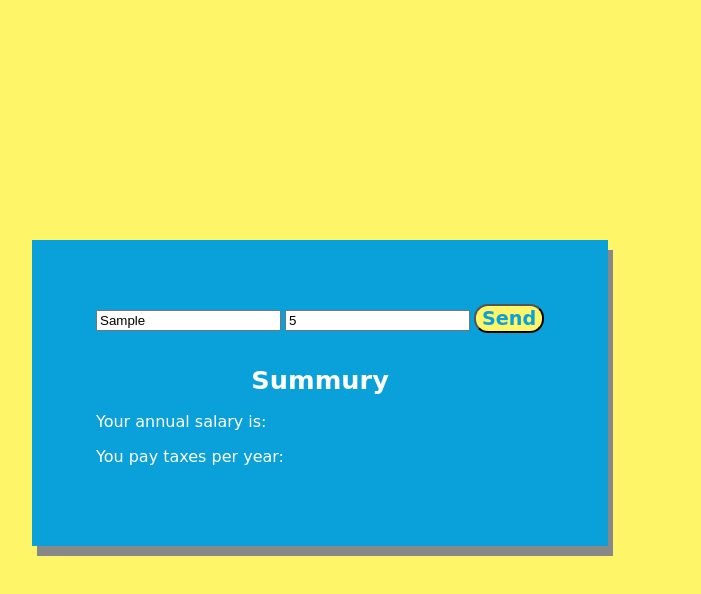
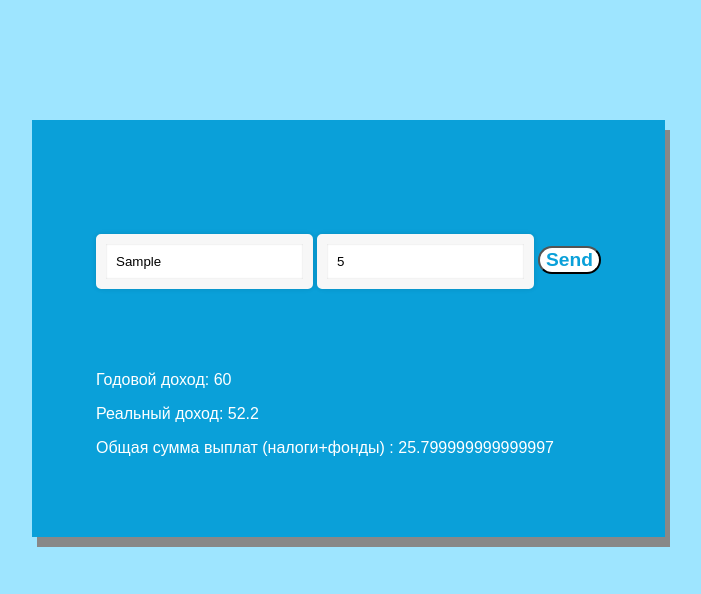
Before and after one commit to Fokls/fokls.taxes, a plain HTML site: page index.html in a window 1280 px wide. Both pictures are taken after typing "Sample", "5" into the empty fields and a click on the button "Send". Shown: the whole page, without its empty margins (352-1053 px from the left). Drawn offline with Linux system fonts and the light colour scheme; a web font is replaced by a local one.

Commit message:
добавили вывод на экран

```diff
--- a/index.html
+++ b/index.html
@@ -6,21 +6,24 @@
   <meta http-equiv="X-UA-Compatible" content="ie=edge">
   <title>How much taxes do you pay?</title>
   <link rel="stylesheet" href="style.css">
+  <link href="https://fonts.googleapis.com/css?family=Marmelad" rel="stylesheet">
 </head>
 <body>
 
   <div id='main'>
     <div class='container'>
       <form action="" class='myForm'>
-        <input class='name' type="text" placeholder = 'Your name'>
-        <input class='salary' type="number" placeholder = 'Your salary'>
+        <input class='input name' type="text" placeholder = 'Your name'>
+        <input class='input salary' type="number" placeholder = 'Your salary'>
         <button class='button' type="button">Send</button>
 
               </form>
       <div id='summary'>
-        <h1>Summury</h1>
-        <p>Your annual salary is: <span id='annual_salary'></span></p>
-        <p>You pay taxes per year: <span id='annual_taxes'></span></p>
+
+        <p>Годовой доход: <span class='annual_salary'></span></p>
+        <p>Реальный доход: <span class='net_icome'></span></p>
+        <p>Общая сумма выплат (налоги+фонды) : <span class='annual_taxes'></span></p>
+
       </div>
 
     </div>
--- a/script.js
+++ b/script.js
@@ -6,7 +6,10 @@
     let DOMstrings = {
        NameLabel: '.name',
        ButtonLabel: '.button',
-       SalaryLabel:'.salary'
+       SalaryLabel:'.salary',
+       Salaryprint: '.annual_salary',
+       Netinc:'.net_icome',
+       Alltaxes:'.annual_taxes'
      };
 
 
@@ -18,15 +21,25 @@
 return {
 
     //WHY DO WE NEED A RETURN IN GETINPUT FUNCTION
-   getInput:function ()
+
+
+    getInput:function ()
    {
        return {
-        name :document.querySelector(DOMstrings.NameLabel).value,
+        // name :document.querySelector(DOMstrings.NameLabel).value,
         salary: document.querySelector(DOMstrings.SalaryLabel).value
         // country: 'Russia',
         // puttingOFFMone: 0};
        }
     },
+
+    addInfo:function(el){
+        console.log(el)
+        document.querySelector(DOMstrings.Salaryprint).textContent = el.annualinc;
+        document.querySelector(DOMstrings.Netinc).textContent = el.netincome;
+        document.querySelector(DOMstrings.Alltaxes).textContent = el.alltaxes;
+
+      },
 
    getDOMstrings: function() {
     return DOMstrings;
@@ -41,24 +54,44 @@ return {
 
 
 
-//   let cacl = (function  () {
-//   let annualinc, ndfl, pen, med, SocialIns, paiedBying, altogether, alltogetherANDBought, percentalltogether;
-//   let countANSalary = (person) => {
-//       if(person.salaryType === 'monthly' ) {
-//        annualinc = person.salary*12
-//       } else {  annualinc = person.salary};
+  let calc = (function  () {
+//   let annualinc, ndfl, pen, med, SocialIns, paiedBying, alltaxes, alltogetherANDBought, percentalltogether;
 
-//     ndfl = annualinc*0.13;
-//     pen = annualinc*0.22;
-//     med = annualinc*0.051;
-//     SocialIns = annualinc*0.029;
+  return {
+
+
+    countANSalary: function (person) {
+        let annualinc, ndfl, pen, med, SocialIns, alltaxes, netincome ;
+       // paiedBying, alltogetherANDBought, percentalltogether;
+
+         annualinc = person.salary*12;
+         ndfl = annualinc*0.13;
+         netincome = annualinc - ndfl;
+         pen = annualinc*0.22;
+         med = annualinc*0.051;
+         SocialIns = annualinc*0.029;
+         alltaxes = ndfl+ pen + med + SocialIns;
+
+         console.log(`Hello my dear friend ${person.name}, your annual income is ${annualinc}, you get on your hands ${netincome} and you pay ${alltaxes} every year`)
+
+          return {
+            annualinc,netincome, alltaxes
+          }
+
+    }}
+
+    // if(person.salaryType === 'monthly' ) {
+    //   annualinc = person.salary*12
+    //   } else {annualinc = person.salary}};
+
+
 
 //      if(person.puttingOFFMone === 0 ) {
 //        paiedBying =  (annualinc-ndfl)*0.18
 //       } else {   paiedBying =(annualinc-ndfl - (person.puttingOFFMone*12))*0.18 };
 
-//     alltogether = ndfl+ pen + med + SocialIns;
-//     alltogetherANDBought = alltogether+paiedBying;
+
+//     alltogetherANDBought = alltaxes+paiedBying;
 //     percentalltogether = alltogether/annualinc*100;
 //     percentalltogetherANDBought = Math.floor(alltogetherANDBought/annualinc*100)
 
@@ -66,27 +99,38 @@ return {
 //     };
 
 //   //countANSalary(SampleDataImportant);
-//   })();
+})();
 
 
 
    // GLOBAL APP CONTROLLER
 
-const globalAppControl = (function (uicontr){
+const globalAppControl = (function (uicontr, calculate){
 
     // Make an event listener + starting the app function
     const setEventListener = () =>{
        const DOM = uicontr.getDOMstrings();
        document.querySelector(DOM.ButtonLabel).addEventListener('click', startTheWork);
+       document.addEventListener('keypress', function(event){
+           if(event.Code ===13 || event.which===13){
+            startTheWork()
+           }
+       });
     };
 
     //write starting the app function
     const startTheWork = () => {
-        let input;
+        let input, annualsalary;
     // getting the input
         input = UICONTROLLER.getInput();
         console.log(input)
+    // calculating
+     annualsalary = calculate.countANSalary(input);
+     console.log(annualsalary);
+     // print
+     UICONTROLLER.addInfo(annualsalary);
     };
+
 
 
 
@@ -95,6 +139,6 @@ return {
         setEventListener();
     }
 };
-})(UICONTROLLER);
+})(UICONTROLLER, calc);
 
    globalAppControl.init()
--- a/style.css
+++ b/style.css
@@ -3,23 +3,34 @@
 body {
   margin: 0;
   padding: 0;
-  background-color:#FFF568;
+  background-color:rgb(158, 229, 255)
+
 }
 
 #main {
   position:absolute;
   padding:4rem;
   left: 30%;
-  top:30%;
+  top:15%;
   background-color:#0AA0D9;
   box-shadow: 5px 10px #888888;
+}
+
+.input{
+  max-width: 400px;
+  margin: 50px auto;
+  padding: 10px;
+  background-color: #fff;
+  border: 10px solid #F7F7F7;
+  border-radius: 5px;
+  box-shadow: 0 0 5px rgba(0, 0, 0, 0.12), inset 0 0 2px rgba(0, 0, 0, 0.19);
 }
 
 #summary{
   position:relative;
   margin-top: 2rem;
   color: white;
-  font-family: 'Mali', cursive;
+  font-family: 'Marmelad', sans-serif;
 }
 h1 {
  text-align: center;
@@ -27,9 +38,9 @@ h1 {
 }
 
 button {
-  background-color:#FFF568;
+  background-color:#FFF;
   color: #0AA0D9;
-  font-family: 'Mali', cursive;
+  font-family: 'Marmelad', sans-serif;
   font-size: 1.2rem;
   font-weight:600;
   border-radius: 14px;
```
